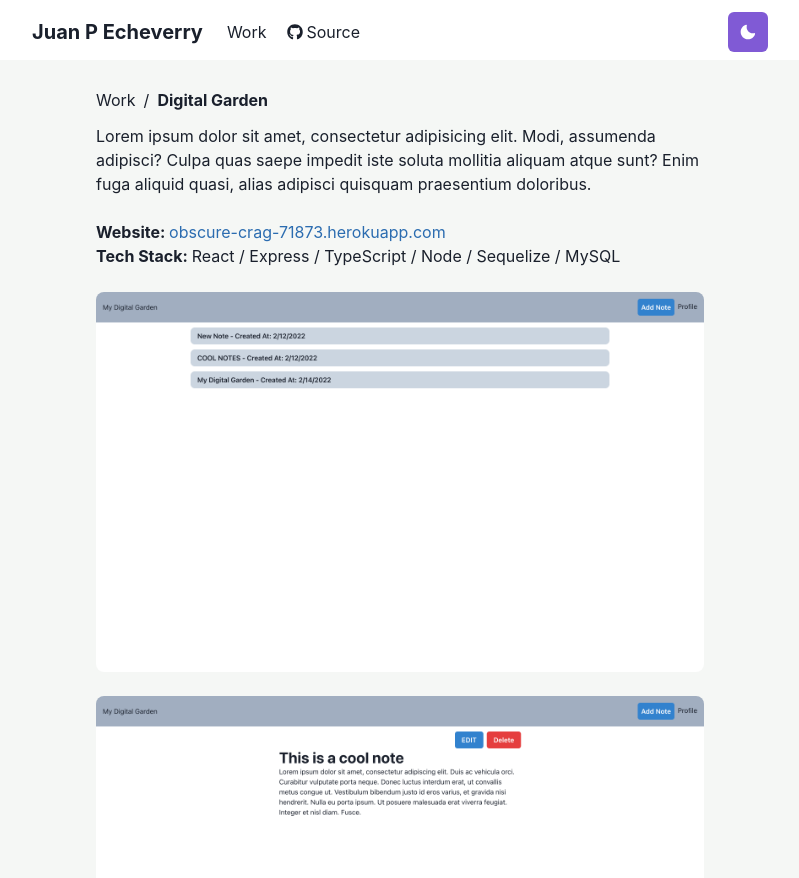
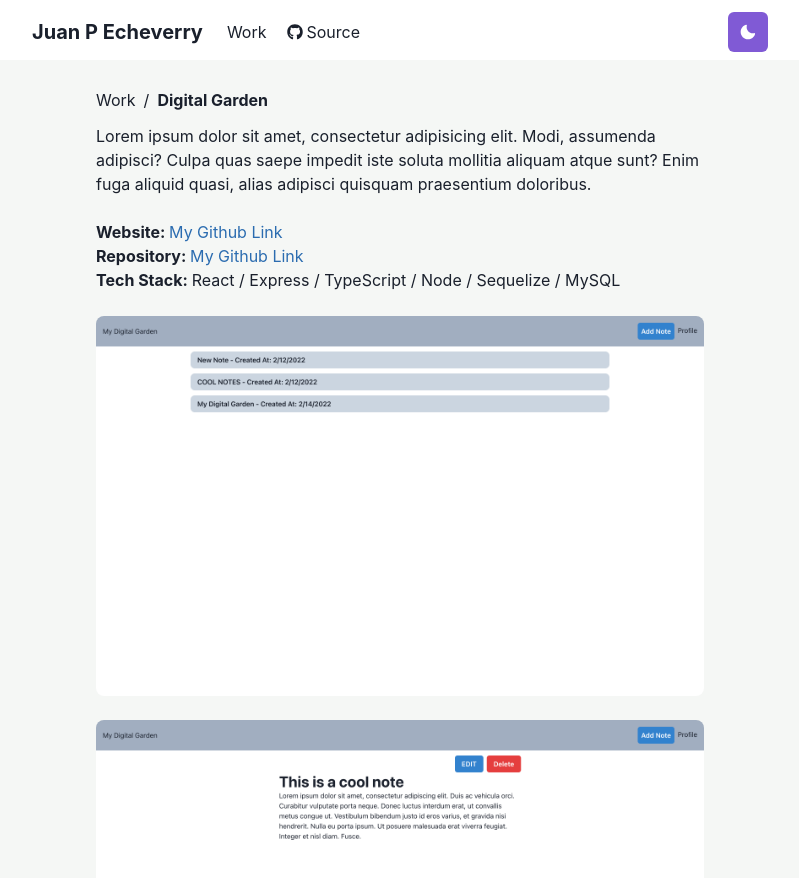
Before and after one commit to jpecheverryp/react-porfolio, a React (Create React App) app: page /work/digitalgarden in a window 1280 px wide. Shown: the top 878 px of the page, without its empty margins (240-1039 px from the left). Built offline with nearby package versions, Linux system fonts and the light colour scheme.

Commit message:
add space for repo link in page

```diff
--- a/src/pages/Projects/DigitalGarden.tsx
+++ b/src/pages/Projects/DigitalGarden.tsx
@@ -41,11 +41,25 @@ const DigitalGarden = () => {
 
         <Link
           as={'a'}
-          href={'https://obscure-crag-71873.herokuapp.com/'}
+          href={'https://github.com/jpecheverryp'}
           target={'_blank'}
           color={useColorModeValue('blue.600', 'orange.200')}
         >
-          obscure-crag-71873.herokuapp.com
+          My Github Link
+        </Link>
+      </Text>
+      <Text>
+        <Text as={'span'} fontWeight={'bold'}>
+          Repository:{' '}
+        </Text>
+
+        <Link
+          as={'a'}
+          href={'https://github.com/jpecheverryp'}
+          target={'_blank'}
+          color={useColorModeValue('blue.600', 'orange.200')}
+        >
+          My Github Link
         </Link>
       </Text>
       <Text>
```
